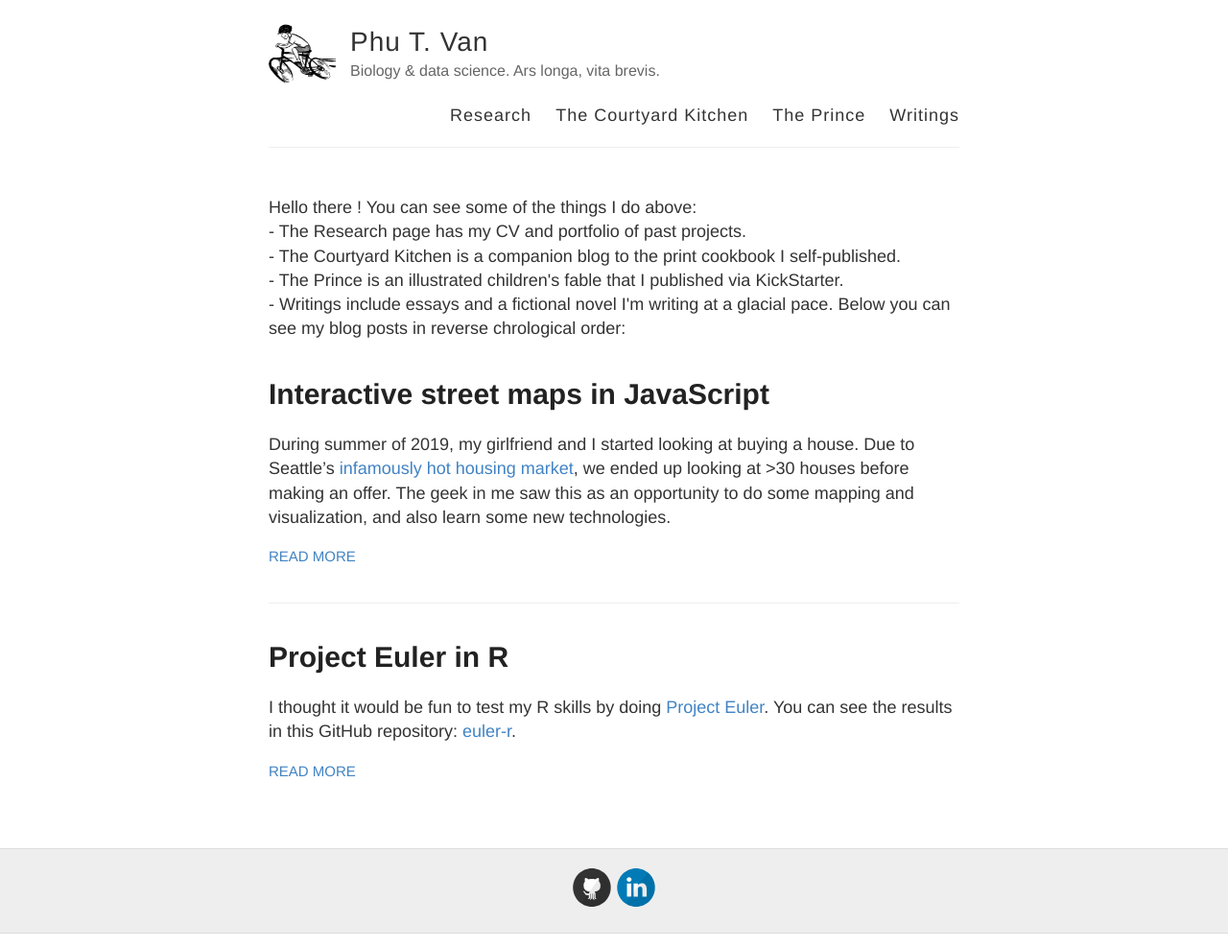
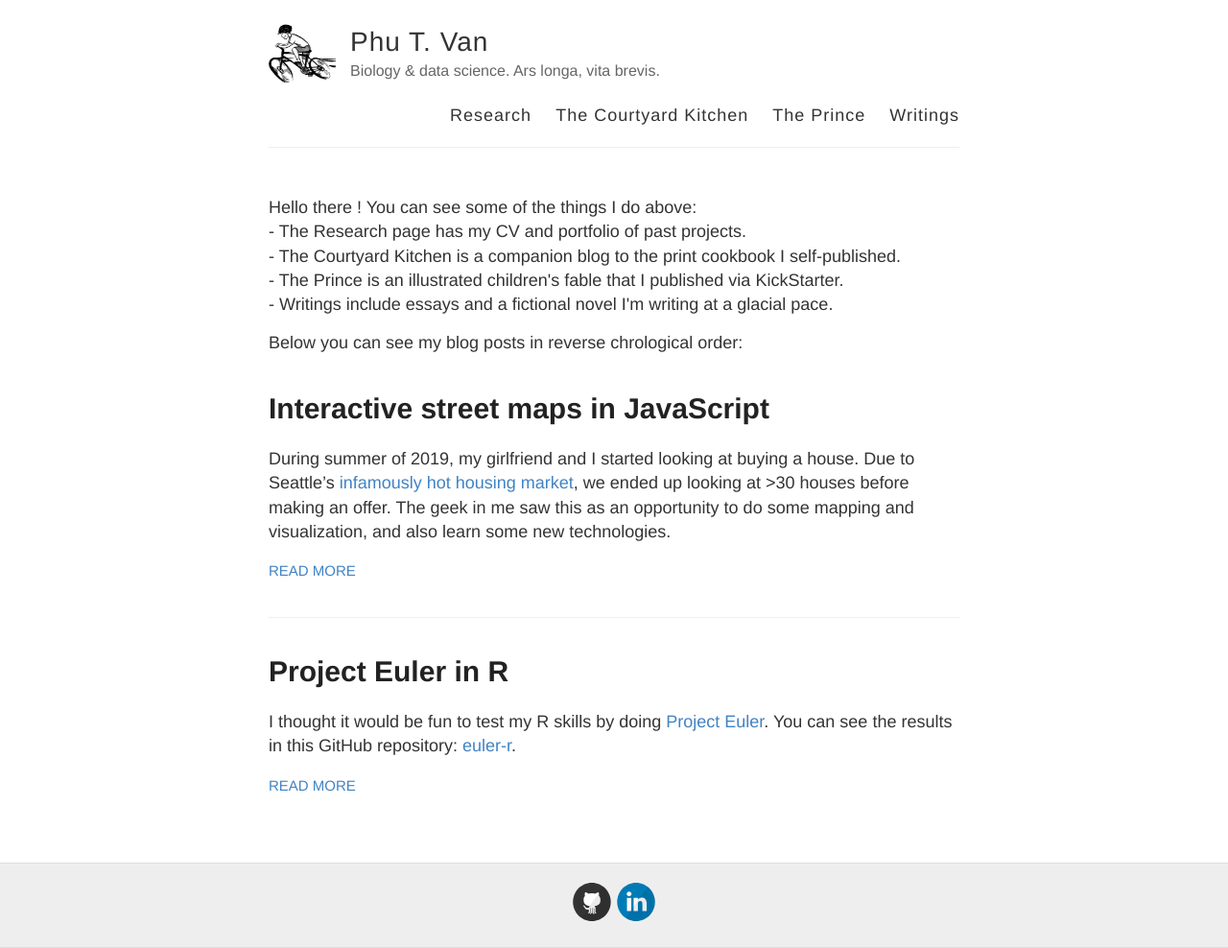
Before and after one commit to ptvan/ptvan.github.io, a Jekyll site: the page built from index.html, in a window 1280 px wide. Shown: the whole page at 96% size. Built offline with Jekyll 4.4.1, drawn with Linux system fonts in a browser that asks for light colours.

Commit message:
formatting

```diff
--- a/index.html
+++ b/index.html
@@ -8,7 +8,7 @@ Hello there ! You can see some of the things I do above:
 <br>- The Prince is an illustrated children's fable that I published via KickStarter.
 <br>- Writings include essays and a fictional novel I'm writing at a glacial pace.
 
-Below you can see my blog posts in reverse chrological order:
+<p>Below you can see my blog posts in reverse chrological order:
 
 <div class="posts">
   {% for post in site.posts %}
```
